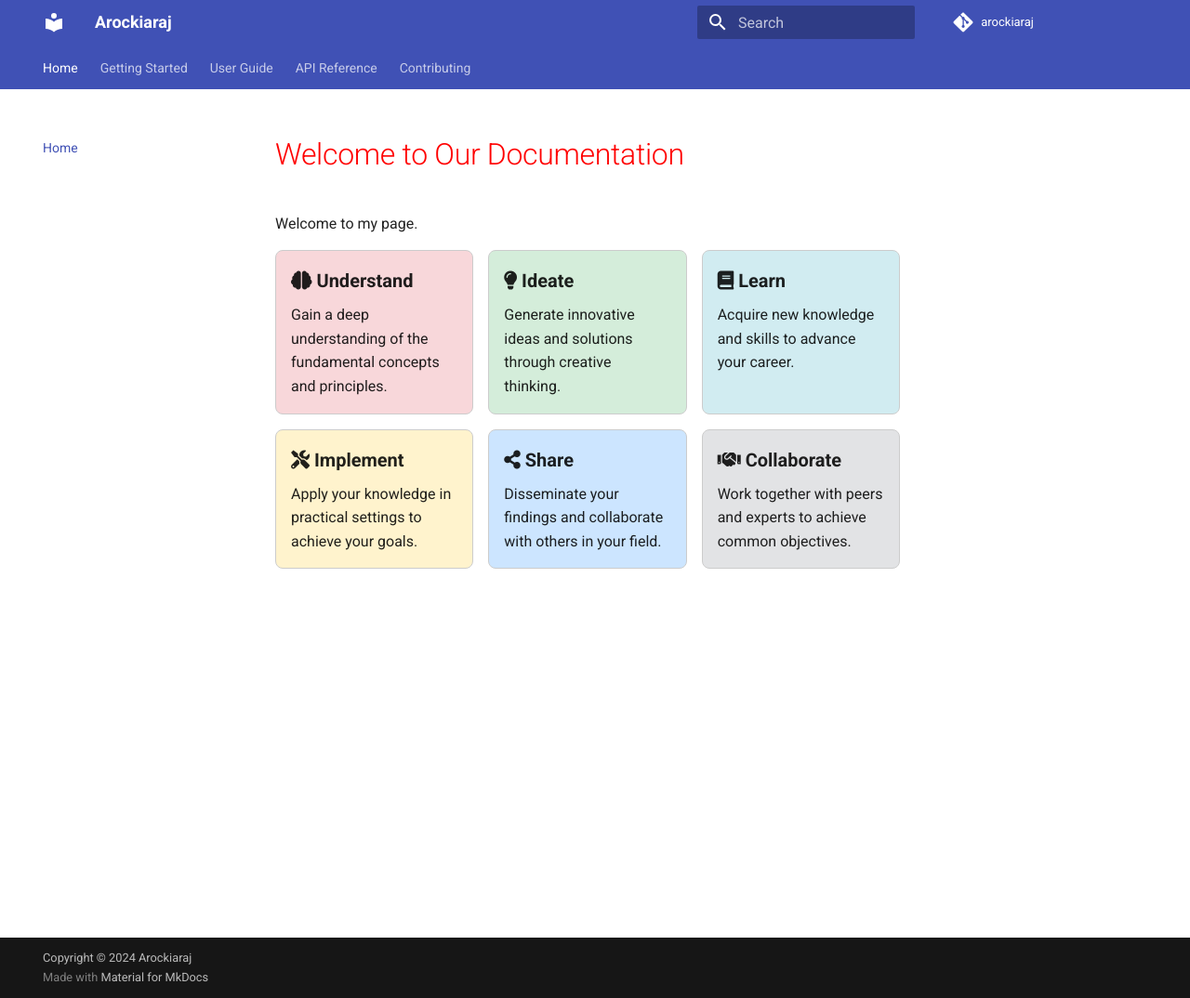
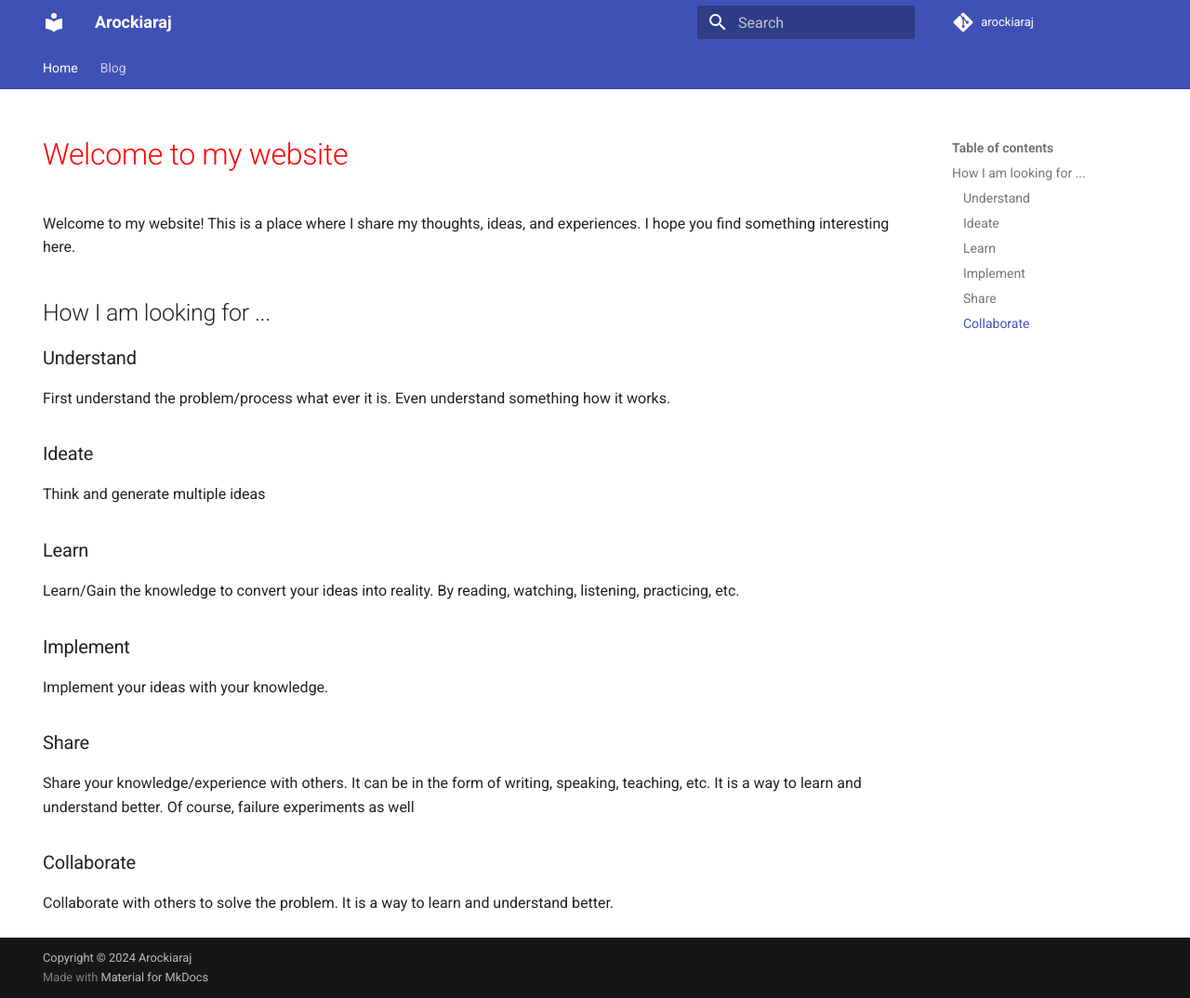
Before and after one commit to arockiaraj1994/arockiaraj, an MkDocs documentation site: the page built from docs/index.md, in a window 1280 px wide and 1074 px high. Shown: the whole window at 93% size. Built offline with MkDocs 1.6.1 and Material for MkDocs 9.7.7, drawn with Linux system fonts in a browser that asks for light colours.

Commit message:
Added first blog

```diff
--- a/docs/index.md
+++ b/docs/index.md
@@ -1,39 +1,41 @@
-# Welcome to Our Documentation
+---
+title: Home
+summary: A brief description of my document.
+authors:
+    - Arockiaraj Rayappan
+date: 2025-03-02
+hide:
+  - navigation
 
-Welcome to my page.
+---
 
-<div class="card-container">
-  <div class="card" style="background-color: #f8d7da;">
-    <div class="card-header"><i class="fas fa-brain"></i> Understand</div>
-    <div class="card-description">Gain a deep understanding of the fundamental concepts and principles.</div>
-    <!-- <a href="#" class="card-link">Our Undergraduate Programs &rarr;</a> -->
-  </div>
-  <div class="card" style="background-color: #d4edda;">
-    <div class="card-header"><i class="fas fa-lightbulb"></i> Ideate</div>
-    <div class="card-description">Generate innovative ideas and solutions through creative thinking.</div>
-    <!-- <a href="#" class="card-link">Our Graduate Programs &rarr;</a> -->
-  </div>
-  <div class="card" style="background-color: #d1ecf1;">
-    <div class="card-header"><i class="fas fa-book"></i> Learn</div>
-    <div class="card-description">Acquire new knowledge and skills to advance your career.</div>
-    <!-- <a href="#" class="card-link">Continuing Education Course Catalog &rarr;</a> -->
-  </div>
-  <div class="card" style="background-color: #fff3cd;">
-    <div class="card-header"><i class="fas fa-tools"></i> Implement</div>
-    <div class="card-description">Apply your knowledge in practical settings to achieve your goals.</div>
-    <!-- <a href="#" class="card-link">Apply for a Summer Internship &rarr;</a> -->
-  </div>
-  <div class="card" style="background-color: #cce5ff;">
-    <div class="card-header"><i class="fas fa-share-alt"></i> Share</div>
-    <div class="card-description">Disseminate your findings and collaborate with others in your field.</div>
-    <!-- <a href="#" class="card-link">Explore Research Opportunities &rarr;</a> -->
-  </div>
-  <div class="card" style="background-color: #e2e3e5;">
-    <div class="card-header"><i class="fas fa-handshake"></i> Collaborate</div>
-    <div class="card-description">Work together with peers and experts to achieve common objectives.</div>
-    <!-- <a href="#" class="card-link">Join Our Alumni Network &rarr;</a> -->
-  </div>
-</div>
+# Welcome to my website
 
-<link rel="stylesheet" href="./css/custom-styles.css">
-<link rel="stylesheet" href="https://cdnjs.cloudflare.com/ajax/libs/font-awesome/5.15.4/css/all.min.css">
+Welcome to my website! This is a place where I share my thoughts, ideas, and experiences. I hope you find something interesting here.
+
+
+## How I am looking for ...
+
+### Understand
+
+First understand the problem/process what ever it is. Even understand something how it works.
+
+### Ideate
+
+Think and generate multiple ideas
+
+### Learn
+
+Learn/Gain the knowledge to convert your ideas into reality. By reading, watching, listening, practicing, etc.
+
+### Implement
+
+Implement your ideas with your knowledge.
+
+### Share
+
+Share your knowledge/experience with others. It can be in the form of writing, speaking, teaching, etc. It is a way to learn and understand better. Of course, failure experiments as well
+
+### Collaborate
+
+Collaborate with others to solve the problem. It is a way to learn and understand better.
--- a/mkdocs.yml
+++ b/mkdocs.yml
@@ -26,7 +26,10 @@ theme:
 extra_css:
   - css/custom-styles.css
 
-
+plugins:
+  - blog:
+      authors_file: "blog/.authors.yml"
+  - search
 
 # Extensions
 markdown_extensions:
@@ -42,11 +45,13 @@ markdown_extensions:
 # Navigation structure
 nav:
   - Home: index.md
-  - Getting Started:
-    - Installation: getting-started/installation.md
-    - Configuration: getting-started/configuration.md
-  - User Guide:
-    - Overview: user-guide/overview.md
-    - Advanced Usage: user-guide/advanced-usage.md
-  - API Reference: api-reference.md
-  - Contributing: contributing.md
+  - Blog:
+    - blog/index.md
+  #- Getting Started:
+  #  - Installation: getting-started/installation.md
+  #  - Configuration: getting-started/configuration.md
+  #- User Guide:
+  #  - Overview: user-guide/overview.md
+  #  - Advanced Usage: user-guide/advanced-usage.md
+  #- API Reference: api-reference.md
+  #- Contributing: contributing.md
```
Also changed, not shown: docs/.index copy.md (added, +67 -0 lines), docs/blog/.authors.yml (added, +7 -0 lines), docs/blog/index.md (added, +1 -0 lines), docs/blog/posts/programming/what_is_programming.md (added, +34 -0 lines).
